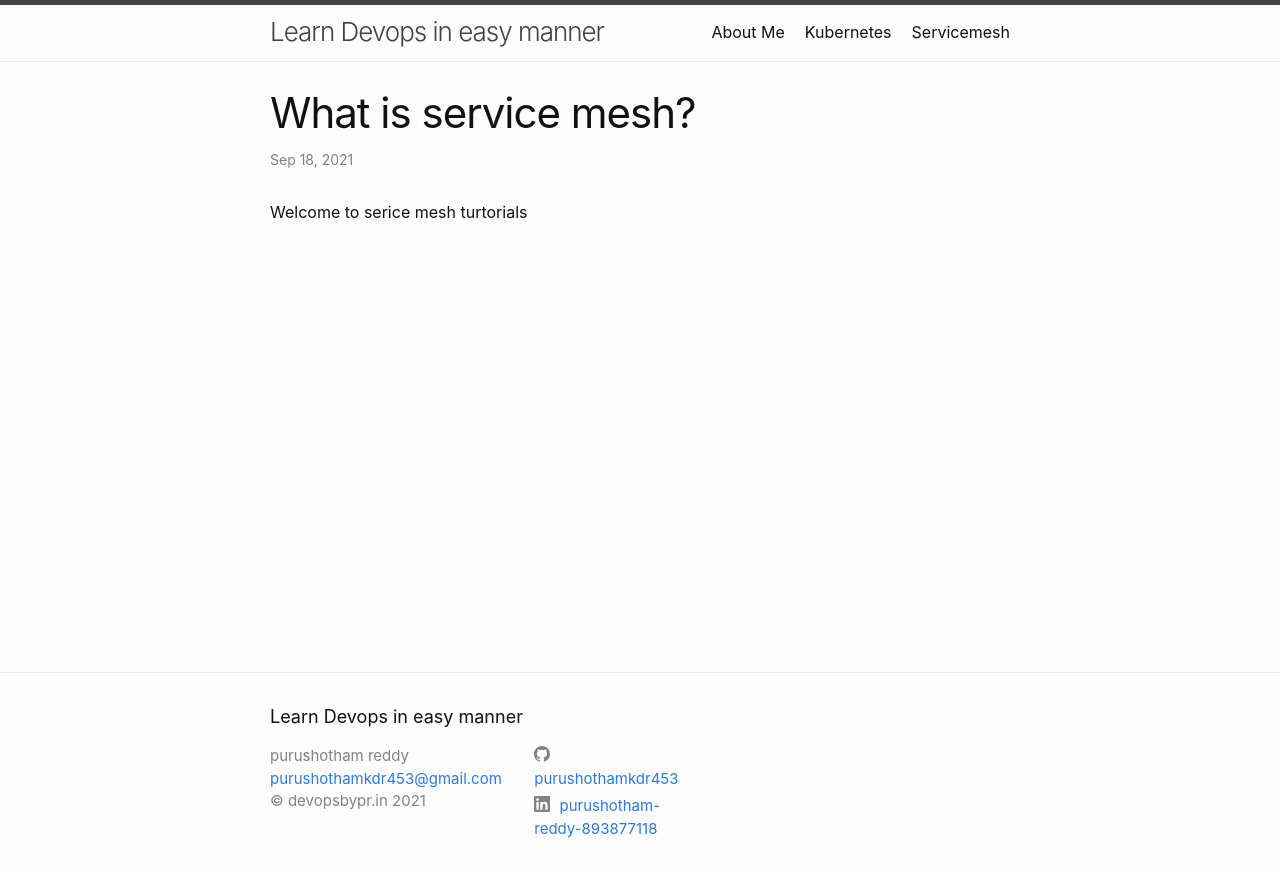
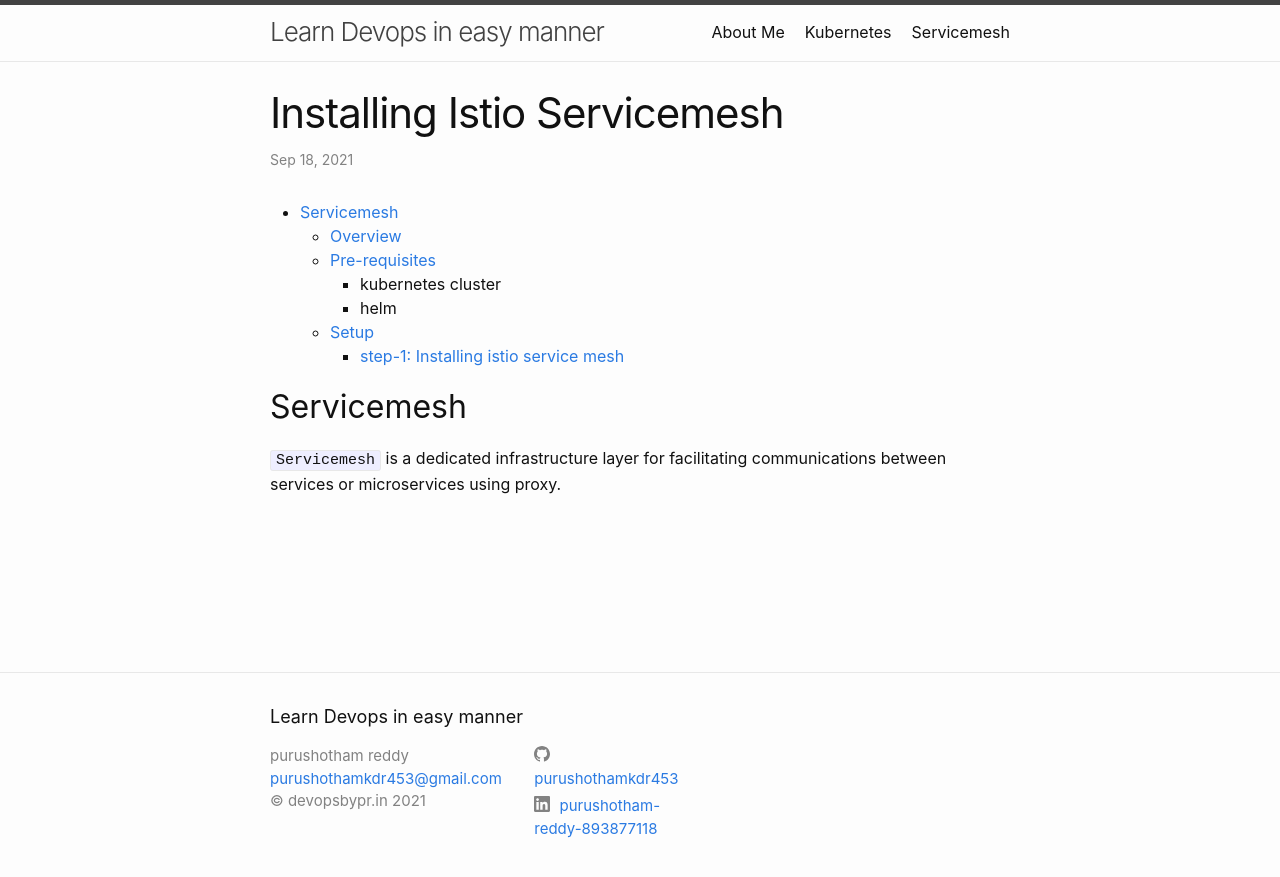
Before and after one commit to purushothamkdr453/my-blog, a Jekyll site: the page built from blog-servicemesh/_posts/2021-09-18-What-is-servicemesh.markdown, in a window 1280 px wide. Shown: the top 877 px of the page. Built offline with Jekyll 4.4.1, drawn with Linux system fonts in a browser that asks for light colours.

Commit message:
updated istio post to include introduction

```diff
--- a/blog-servicemesh/_posts/2021-09-18-What-is-servicemesh.markdown
+++ b/blog-servicemesh/_posts/2021-09-18-What-is-servicemesh.markdown
@@ -1,7 +1,19 @@
 ---
 layout: post
-title:  "What is service mesh?"
+title:  "Installing Istio Servicemesh"
 date:   2021-09-18 12:41:25 +0530
 category: servicemesh
 ---
-Welcome to serice mesh turtorials
+
+- [Servicemesh](#servicemesh)
+   - [Overview](#overview)
+   - [Pre-requisites](#pre-requisites)
+       - kubernetes cluster
+       - helm
+   - [Setup](#setup)
+       - [step-1: Installing istio service mesh](#step-1-installing-istio-service-mesh)
+
+
+## Servicemesh
+
+`Servicemesh` is a dedicated infrastructure layer for facilitating communications between services or microservices using proxy.
```
